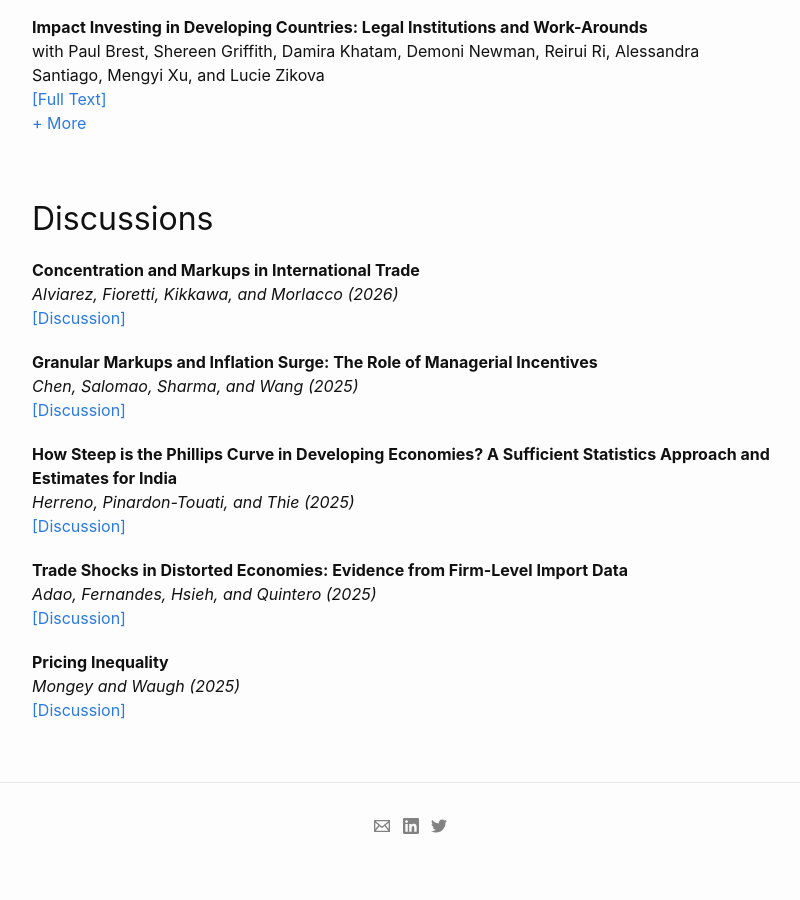
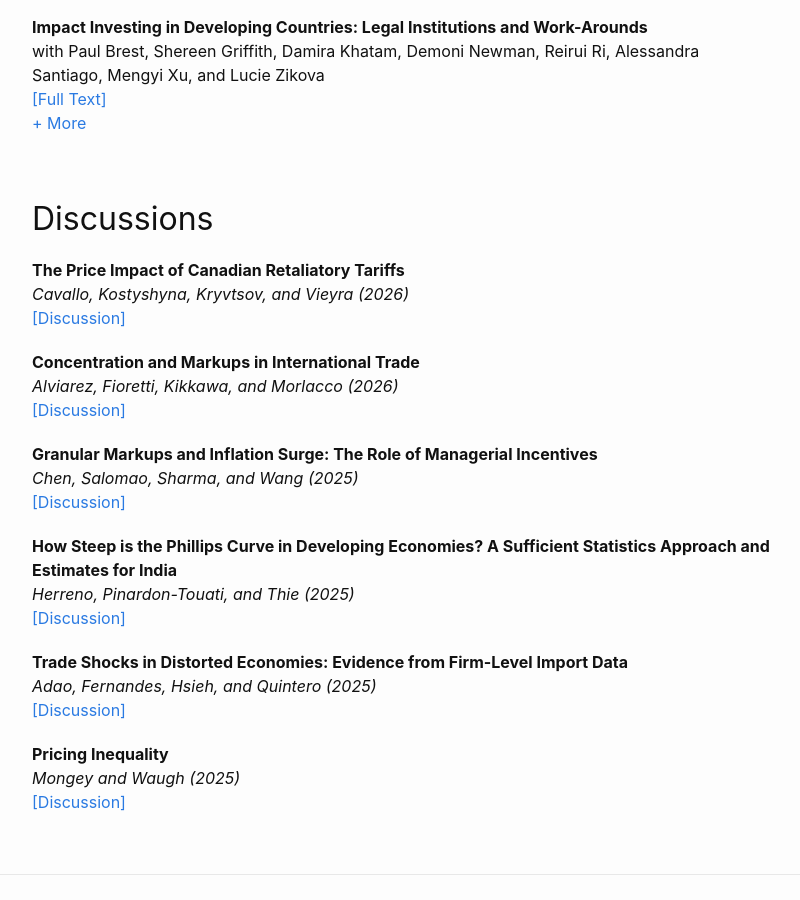
Before and after one commit to kunalsangani/kunalsangani.github.io, a Jekyll site: the page built from research.markdown, in a window 1280 px wide and 900 px high, scrolled down 1723 px. Shown: the whole window, without its empty margins (238-1038 px from the left). Built offline with Jekyll 4.4.1, drawn with Linux system fonts in a browser that asks for light colours; nearby versions of some CDN libraries.

Commit message:
Added discussion slides

```diff
--- a/_data/research.yml
+++ b/_data/research.yml
@@ -383,6 +383,14 @@
 - discussions:
   section_name: Discussions
   items:
+    - cavallo_etal:
+      title: 'The Price Impact of Canadian Retaliatory Tariffs'
+      status: Cavallo, Kostyshyna, Kryvtsov, and Vieyra (2026)
+      links:
+        - link:
+          name: Discussion
+          href: https://kunalsangani.com/files/discussions/cavallo_etal.pdf
+
     - alviarez_etal:
       title: 'Concentration and Markups in International Trade'
       status: Alviarez, Fioretti, Kikkawa, and Morlacco (2026)
```
Also changed, not shown: 3 other files.
